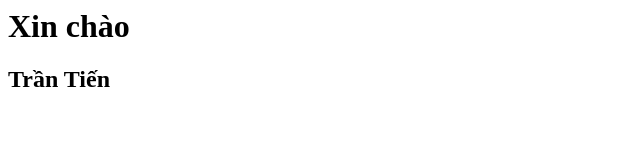
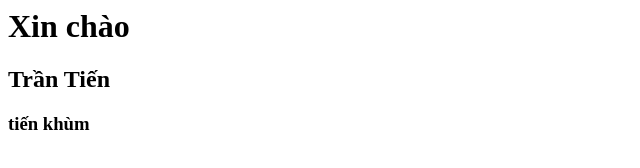
Before and after one commit to thanhtan2/tien, a plain HTML site: page index.html in a window 1280 px wide. Shown: the whole page, without its empty margins (0-640 px from the left). Drawn offline with Linux system fonts and the light colour scheme.

Commit message:
Lan2 nhe ahihi

```diff
--- a/index.html
+++ b/index.html
@@ -1,2 +1,3 @@
 <h1>Xin chào</h1>
 <h2>Trần Tiến</h2>
+<h3>tiến khùm</h3>
```
